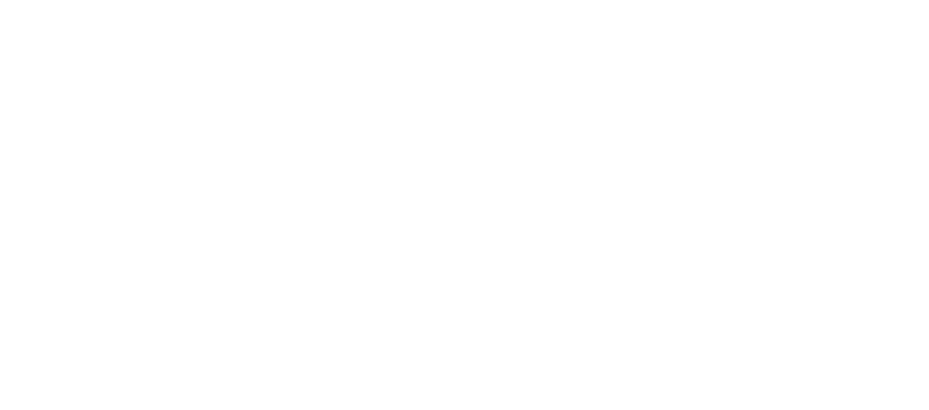
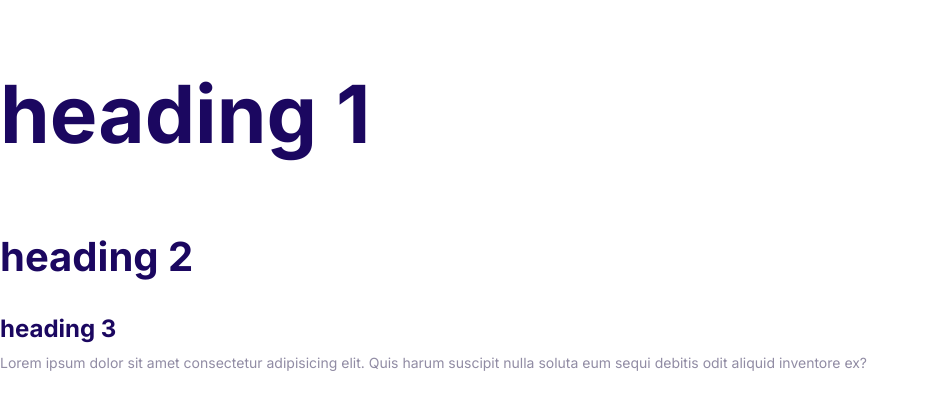
Before and after one commit to Croco-tec/moshify, a plain HTML site: page index.html in a window 1280 px wide. Shown: the whole page, without its empty margins (0-929 px from the left). Drawn offline with Linux system fonts and the light colour scheme.

Commit message:
define the styles fo the font

```diff
--- a/css/styles.css
+++ b/css/styles.css
@@ -1,7 +1,53 @@
-:root{
-    --color-primary:#2584ff;
-    --color-secondary:#00d9ff;
-    --color-accent:#ff3400;
-    --color-heading:#1b0760;
-    --color-body:#918ca4;
+:root {
+    --color-primary: #2584ff;
+    --color-secondary: #00d9ff;
+    --color-accent: #ff3400;
+    --color-heading: #1b0760;
+    --color-body: #918ca4;
 }
+
+html {
+    font-size: 62.5%;
+}
+
+body {
+    font-family: Inter, Arial, Helvetica, sans-serif;
+    color: var(--color-body);
+    font-size: 2.4rem;
+    line-height: 1.5;
+}
+
+h1, h2, h3 {
+    color: var(--color-heading);
+    margin-bottom: 0.5rem;
+}
+
+body h1 {
+    font-size: 7rem;
+}
+
+body h2 {
+    font-size: 4rem;
+}
+
+body h3 {
+    font-size: 3rem;
+
+}
+p{
+    margin-top: 0;
+}
+@media screen and (min-width:1024px){
+    body{
+        font-size: 1.4rem;
+    }
+   body  h1{
+font-size: 8rem;
+    }
+   body h2{
+font-size: 4rem;
+    }
+   body h3{
+        font-size: 2.4rem;
+    }
+}
--- a/index.html
+++ b/index.html
@@ -3,12 +3,20 @@
     <meta charset="UTF-8">
     <meta name="viewport" content="width=device-width, initial-scale=1.0">
     <title>Document</title>
+    <link rel="preconnect" href="https://fonts.googleapis.com">
+    <link rel="preconnect" href="https://fonts.gstatic.com" crossorigin>
+    <link href="https://fonts.googleapis.com/css2?family=Inter:wght@400..700&display=swap" rel="stylesheet">
     <link rel="stylesheet" href="css/styles.css">
     <link rel="stylesheet" href="css/normalize.css">
 
 
 </head>
 <body>
+    <h1>heading 1</h1>
+    <h2>heading 2</h2>
+    <h3>heading 3</h3>
+    <p>Lorem ipsum dolor sit amet consectetur adipisicing elit. Quis harum suscipit nulla soluta eum sequi debitis odit aliquid inventore ex?
 
+    </p>
 </body>
 </html>
```
